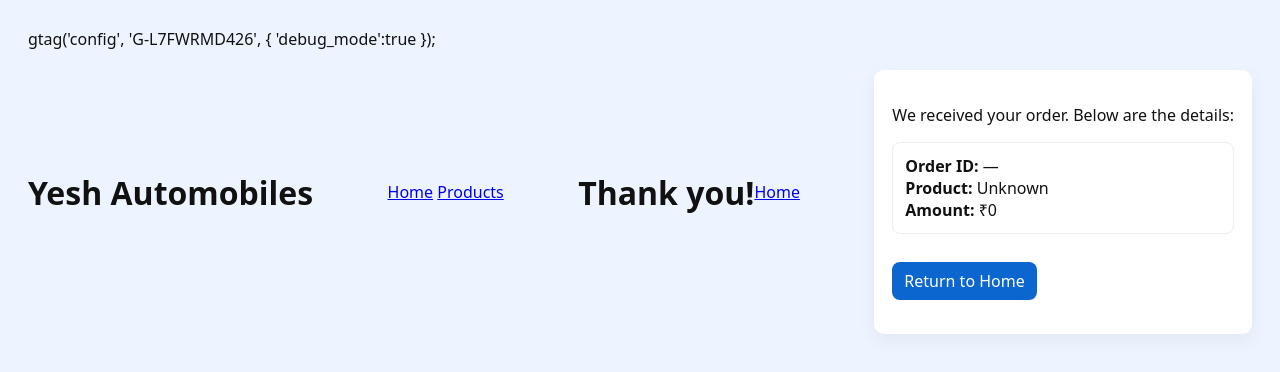
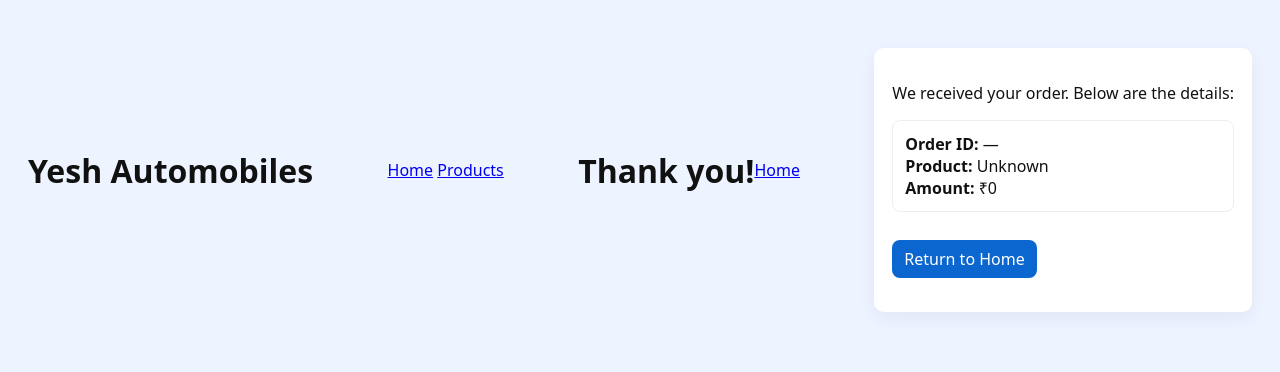
Before and after one commit to yesh-857/yeshautomob-pvt-ltd, a plain HTML site: page thankyou.html in a window 1280 px wide. Drawn offline with Linux system fonts and the light colour scheme.

Commit message:
Update thankyou.html

```diff
--- a/thankyou.html
+++ b/thankyou.html
@@ -9,8 +9,7 @@ j=d.createElement(s),dl=l!='dataLayer'?'&l='+l:'';j.async=true;j.src=
 })(window,document,'script','dataLayer','GTM-5NTPNLLB');</script>
 <!-- End Google Tag Manager -->
   <!-- Google tag (gtag.js) -->
-   gtag('config', 'G-L7FWRMD426', { 'debug_mode':true });
-  <meta charset="utf-8" />
+   <meta charset="utf-8" />
   <meta name="viewport" content="width=device-width,initial-scale=1" />
   <title>Thank You — Yesh Automobiles</title>
   <style>
```
